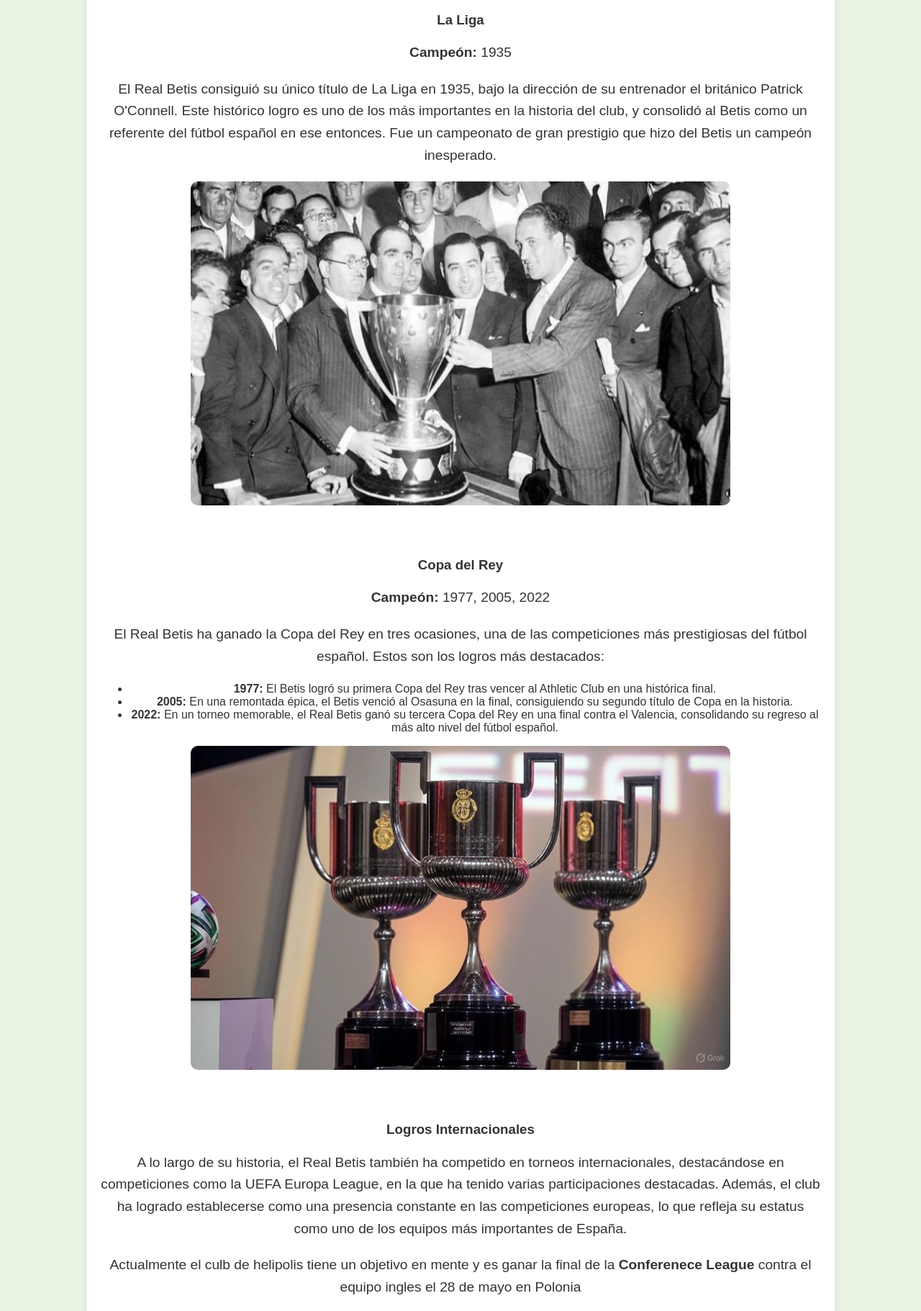
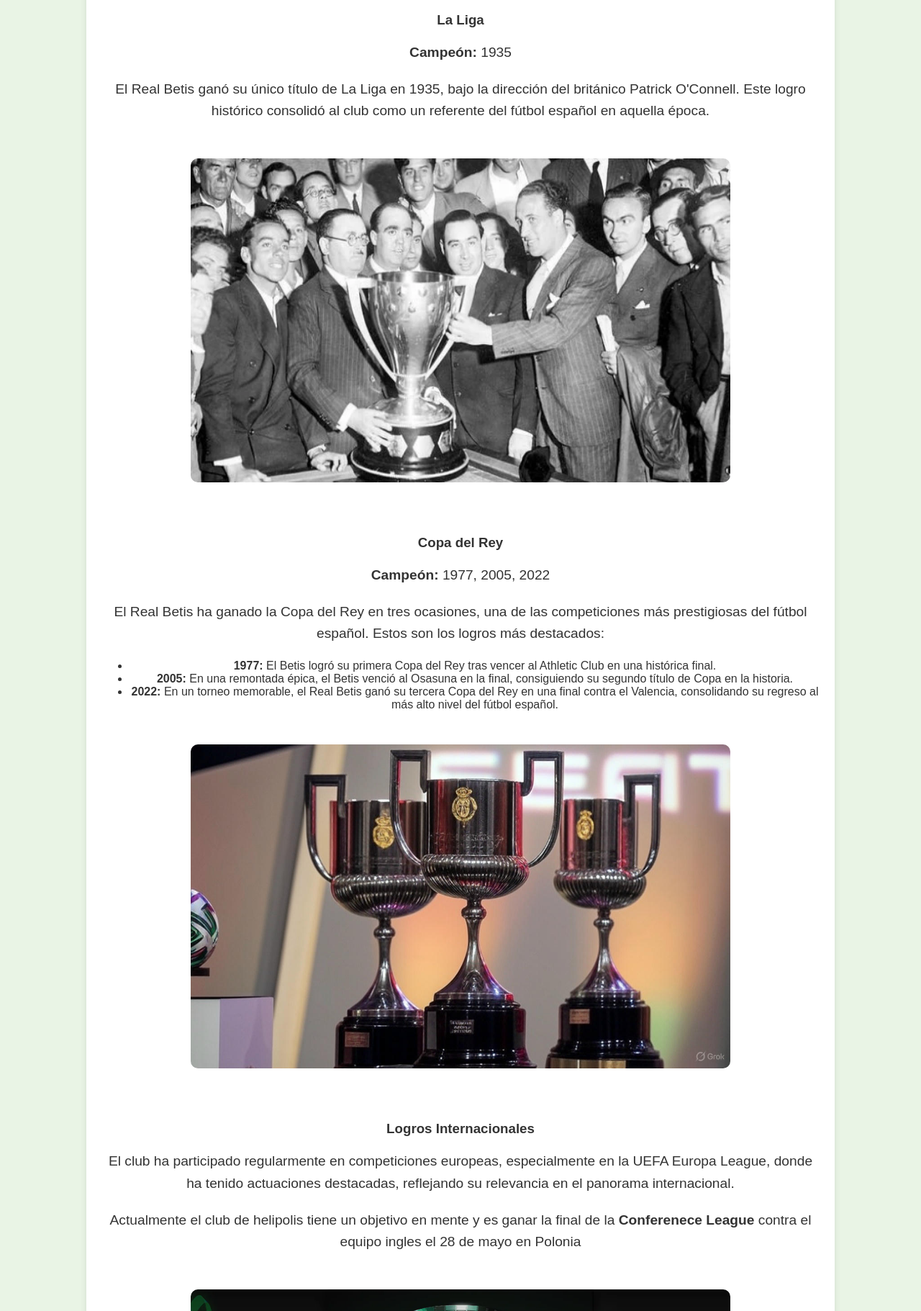
Before and after one commit to Ruben1305/Practica-Final, a plain HTML site: page logros.html in a window 1280 px wide. Shown: the part 551-2372 px from the top of the page at 72% size. Drawn offline with Linux system fonts and the light colour scheme.

Commit message:
Casi CAsi

```diff
--- a/logros.html
+++ b/logros.html
@@ -27,7 +27,7 @@
 
     <h3>La Liga</h3>
         <p><strong>Campeón:</strong> 1935</p>
-        <p>El Real Betis consiguió su único título de La Liga en 1935, bajo la dirección de su entrenador el británico Patrick O'Connell. Este histórico logro es uno de los más importantes en la historia del club, y consolidó al Betis como un referente del fútbol español en ese entonces. Fue un campeonato de gran prestigio que hizo del Betis un campeón inesperado.</p>
+        <p>El Real Betis ganó su único título de La Liga en 1935, bajo la dirección del británico Patrick O'Connell. Este logro histórico consolidó al club como un referente del fútbol español en aquella época.</p>
 
     <a href="https://www.realbetisbalompie.es/noticias/actualidad/historia-aquella-legendaria-feria-de-1935-27586" class="img">
         <img src="Images/liga.jpg" alt="Liga">
@@ -50,8 +50,8 @@
 
 
     <h3>Logros Internacionales</h3>
-        <p>A lo largo de su historia, el Real Betis también ha competido en torneos internacionales, destacándose en competiciones como la UEFA Europa League, en la que ha tenido varias participaciones destacadas. Además, el club ha logrado establecerse como una presencia constante en las competiciones europeas, lo que refleja su estatus como uno de los equipos más importantes de España.</p>
-        <p>Actualmente el culb de helipolis tiene un objetivo en mente y es ganar la final de la <strong>Conferenece League</strong> contra el equipo ingles el 28 de mayo en Polonia</p>
+        <p>El club ha participado regularmente en competiciones europeas, especialmente en la UEFA Europa League, donde ha tenido actuaciones destacadas, reflejando su relevancia en el panorama internacional.</p>
+        <p>Actualmente el club de helipolis tiene un objetivo en mente y es ganar la final de la <strong>Conferenece League</strong> contra el equipo ingles el 28 de mayo en Polonia</p>
 
     <a href="https://es.uefa.com/uefaconferenceleague/" class="img">
         <img src="Images/Conference.jpg" alt="Conference League">
--- a/stylesL.css
+++ b/stylesL.css
@@ -141,6 +141,7 @@ button:hover {
     border-radius: 10px;
     transition: transform 0.3s ease;
     margin-bottom: 50px;
+    margin-top: 30px;
 
 }
 
```
Also changed, not shown: historia.html (+3 -1 lines), index.html (+1 -1 lines).
